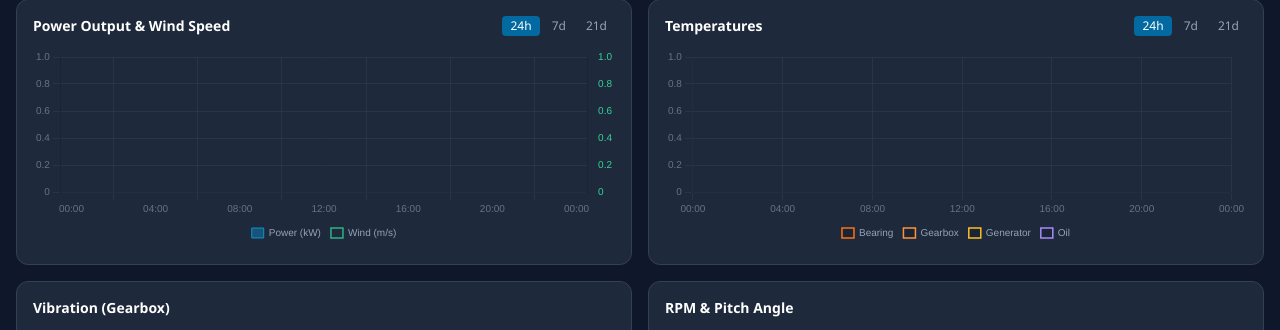
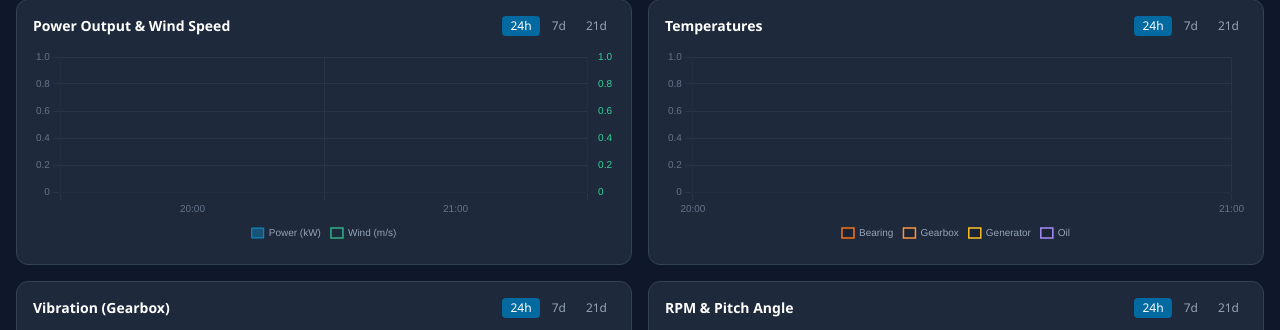
Before and after one commit to jbf-code/Wind_Monitor, a Flask app: page /turbine/1 in a window 1280 px wide. Shown: the part 436-766 px from the top of the page. Run offline with Flask 3, Linux system fonts and the light colour scheme; the visitor is signed in with stand-in values (Sample User, id 1); tables that the repository leaves empty hold one stand-in row (values such as "Sample post"); data that the repository does not hold is empty; some libraries are stand-ins or nearby versions.

Commit message:
feat: unified range controls on all 4 detail charts, fix x-axis time unit
- Add 24h/7d/21d buttons to Vibration and RPM/Pitch charts
- Replace static CHART_OPTS with chartOpts(range) helper that sets
  correct x-axis unit (hour for 24h, day for 7d/21d) and tick count
- Unify setRange/setRange2 into single setRange() that updates all
  4 charts and all 4 button groups simultaneously
- All charts now show day labels on x-axis in 7d and 21d modes

Co-Authored-By: Claude Sonnet 4.6 <noreply@anthropic.com>

```diff
--- a/templates/turbine_detail.html
+++ b/templates/turbine_detail.html
@@ -135,6 +135,11 @@
   <div class="card p-4">
     <div class="flex items-center justify-between mb-3">
       <h2 class="text-sm font-semibold text-white">{% if lang=='da' %}Vibration (gearkasse){% else %}Vibration (Gearbox){% endif %}</h2>
+      <div class="flex gap-1 text-xs">
+        <button onclick="setRange('24h')" id="range3-24h" class="range3-btn px-2 py-0.5 rounded bg-sky-700 text-white">24h</button>
+        <button onclick="setRange('7d')"  id="range3-7d"  class="range3-btn px-2 py-0.5 rounded text-slate-400 hover:text-white">7d</button>
+        <button onclick="setRange('21d')" id="range3-21d" class="range3-btn px-2 py-0.5 rounded text-slate-400 hover:text-white">21d</button>
+      </div>
     </div>
     <div style="height:180px;"><canvas id="chartVibration"></canvas></div>
   </div>
@@ -143,6 +148,11 @@
   <div class="card p-4">
     <div class="flex items-center justify-between mb-3">
       <h2 class="text-sm font-semibold text-white">RPM & {% if lang=='da' %}Pitch{% else %}Pitch Angle{% endif %}</h2>
+      <div class="flex gap-1 text-xs">
+        <button onclick="setRange('24h')" id="range4-24h" class="range4-btn px-2 py-0.5 rounded bg-sky-700 text-white">24h</button>
+        <button onclick="setRange('7d')"  id="range4-7d"  class="range4-btn px-2 py-0.5 rounded text-slate-400 hover:text-white">7d</button>
+        <button onclick="setRange('21d')" id="range4-21d" class="range4-btn px-2 py-0.5 rounded text-slate-400 hover:text-white">21d</button>
+      </div>
     </div>
     <div style="height:180px;"><canvas id="chartRpmPitch"></canvas></div>
   </div>
@@ -272,19 +282,29 @@ function drawGauge(canvasId, value, max, color, thresholds) {
 }
 
 // ── Charts ────────────────────────────────────────────────────────────────────
-const CHART_OPTS = {
+// Build chart options with correct x-axis time unit per range
+function chartOpts(range, extraScales) {
+  const unit = range === '24h' ? 'hour' : (range === '7d' ? 'day' : 'day');
+  const maxTicks = range === '24h' ? 8 : (range === '7d' ? 7 : 7);
+  const fmt = range === '24h'
+    ? { hour: 'HH:mm', minute: 'HH:mm' }
+    : { day: 'd MMM', hour: 'HH:mm' };
+  const base = {
     responsive: true, maintainAspectRatio: false,
     animation: { duration: 300 },
     interaction: { mode: 'index', intersect: false },
     plugins: { legend: { labels: { color: '#94a3b8', font: { size: 10 }, boxWidth: 12 }, position: 'bottom' } },
     scales: {
-    x: { type: 'time', time: { displayFormats: { minute: 'HH:mm', hour: 'HH:mm', day: 'MMM d' } }, grid: { color: 'rgba(51,65,85,0.5)' }, ticks: { color: '#64748b', maxTicksLimit: 8, font: { size: 10 } } },
-    y:  { grid: { color: 'rgba(51,65,85,0.5)' }, ticks: { color: '#64748b', font: { size: 10 } } },
+      x: { type: 'time', time: { unit, displayFormats: fmt }, grid: { color: 'rgba(51,65,85,0.5)' }, ticks: { color: '#64748b', maxTicksLimit: maxTicks, font: { size: 10 } } },
+      y: { grid: { color: 'rgba(51,65,85,0.5)' }, ticks: { color: '#64748b', font: { size: 10 } } },
+      ...(extraScales || {})
     }
   };
+  return base;
+}
 
 let chartPW, chartT, chartV, chartRP;
-let currentRange = '24h', currentRange2 = '24h';
+let currentRange = '24h';
 
 async function fetchMetric(metric, range) {
   const r = await fetch(`/api/turbine/${TURBINE_ID}/chart?metric=${metric}&range=${range}`);
@@ -298,11 +318,11 @@ async function loadPowerWindChart(range) {
   chartPW = new Chart(ctx, {
     data: {
       datasets: [
-        { type:'bar', label: LANG==='da'?'Effekt (kW)':'Power (kW)', data: pw.map(d=>({x:new Date(d.t),y:d.v})), backgroundColor:'rgba(14,165,233,0.35)', borderColor:'rgba(14,165,233,0.8)', borderWidth:1, borderRadius:1, yAxisID:'y' },
+        { type:'bar',  label: LANG==='da'?'Effekt (kW)':'Power (kW)', data: pw.map(d=>({x:new Date(d.t),y:d.v})), backgroundColor:'rgba(14,165,233,0.35)', borderColor:'rgba(14,165,233,0.8)', borderWidth:1, borderRadius:1, yAxisID:'y' },
         { type:'line', label: LANG==='da'?'Vind (m/s)':'Wind (m/s)', data: wd.map(d=>({x:new Date(d.t),y:d.v})), borderColor:'rgba(52,211,153,0.8)', backgroundColor:'transparent', pointRadius:0, borderWidth:1.5, tension:0.4, yAxisID:'y2' },
       ]
     },
-    options: { ...CHART_OPTS, scales: { ...CHART_OPTS.scales, y:{...CHART_OPTS.scales.y,position:'left'}, y2:{grid:{display:false},ticks:{color:'#34d399',font:{size:10}},position:'right'} } }
+    options: chartOpts(range, { y:{ grid:{color:'rgba(51,65,85,0.5)'}, ticks:{color:'#64748b',font:{size:10}}, position:'left' }, y2:{ grid:{display:false}, ticks:{color:'#34d399',font:{size:10}}, position:'right' } })
   });
 }
 
@@ -319,24 +339,27 @@ async function loadTempChart(range) {
     type:'line',
     data: {
       datasets: [
-        { label: LANG==='da'?'Leje':'Bearing', data: bt.map(d=>({x:new Date(d.t),y:d.v})), borderColor:'#f97316', pointRadius:0, borderWidth:1.5, tension:0.4 },
-        { label: LANG==='da'?'Gearkasse':'Gearbox', data: gt.map(d=>({x:new Date(d.t),y:d.v})), borderColor:'#fb923c', pointRadius:0, borderWidth:1.5, tension:0.4 },
-        { label: LANG==='da'?'Generator':'Generator', data: gen.map(d=>({x:new Date(d.t),y:d.v})), borderColor:'#fbbf24', pointRadius:0, borderWidth:1.5, tension:0.4 },
-        { label: LANG==='da'?'Olie':'Oil', data: ot.map(d=>({x:new Date(d.t),y:d.v})), borderColor:'#a78bfa', pointRadius:0, borderWidth:1.5, tension:0.4 },
+        { label: LANG==='da'?'Leje':'Bearing',     data: bt.map(d=>({x:new Date(d.t),y:d.v})),  borderColor:'#f97316', pointRadius:0, borderWidth:1.5, tension:0.4 },
+        { label: LANG==='da'?'Gearkasse':'Gearbox', data: gt.map(d=>({x:new Date(d.t),y:d.v})),  borderColor:'#fb923c', pointRadius:0, borderWidth:1.5, tension:0.4 },
+        { label: 'Generator',                        data: gen.map(d=>({x:new Date(d.t),y:d.v})), borderColor:'#fbbf24', pointRadius:0, borderWidth:1.5, tension:0.4 },
+        { label: LANG==='da'?'Olie':'Oil',           data: ot.map(d=>({x:new Date(d.t),y:d.v})),  borderColor:'#a78bfa', pointRadius:0, borderWidth:1.5, tension:0.4 },
       ]
     },
-    options: CHART_OPTS
+    options: chartOpts(range)
   });
 }
 
-async function loadVibrationChart() {
+async function loadVibrationChart(range) {
+  range = range || currentRange;
   const [vx, vy, vz] = await Promise.all([
-    fetchMetric('vibration_gearbox_x', currentRange),
-    fetchMetric('vibration_gearbox_y', currentRange),
-    fetchMetric('vibration_gearbox_z', currentRange),
+    fetchMetric('vibration_gearbox_x', range),
+    fetchMetric('vibration_gearbox_y', range),
+    fetchMetric('vibration_gearbox_z', range),
   ]);
   const ctx = document.getElementById('chartVibration').getContext('2d');
   if (chartV) chartV.destroy();
+  const opts = chartOpts(range);
+  opts.plugins.annotation = { annotations: { threshold: { type:'line', yMin:0.5, yMax:0.5, borderColor:'rgba(239,68,68,0.5)', borderWidth:1, borderDash:[6,4], label:{content:LANG==='da'?'Grænse':'Limit',enabled:true,color:'#ef4444',font:{size:9}} } } };
   chartV = new Chart(ctx, {
     type:'line',
     data: {
@@ -346,43 +369,41 @@ async function loadVibrationChart() {
         { label:'Z', data: vz.map(d=>({x:new Date(d.t),y:d.v})), borderColor:'#3b82f6', pointRadius:0, borderWidth:1.5, tension:0.4 },
       ]
     },
-    options: { ...CHART_OPTS, plugins: { ...CHART_OPTS.plugins, annotation: {
-      annotations: { threshold: { type:'line', yMin:0.5, yMax:0.5, borderColor:'rgba(239,68,68,0.5)', borderWidth:1, borderDash:[6,4], label:{content:LANG==='da'?'Grænse':'Limit',enabled:true,color:'#ef4444',font:{size:9}} } }
-    }}}
+    options: opts
   });
 }
 
-async function loadRpmPitchChart() {
+async function loadRpmPitchChart(range) {
+  range = range || currentRange;
   const [rpm, pitch] = await Promise.all([
-    fetchMetric('rotor_rpm', currentRange),
-    fetchMetric('pitch_angle_deg', currentRange),
+    fetchMetric('rotor_rpm', range),
+    fetchMetric('pitch_angle_deg', range),
   ]);
   const ctx = document.getElementById('chartRpmPitch').getContext('2d');
   if (chartRP) chartRP.destroy();
   chartRP = new Chart(ctx, {
     data: {
       datasets: [
-        { type:'line', label:'RPM', data: rpm.map(d=>({x:new Date(d.t),y:d.v})), borderColor:'#a855f7', backgroundColor:'transparent', pointRadius:0, borderWidth:1.5, tension:0.4, yAxisID:'y' },
+        { type:'line', label:'RPM',                           data: rpm.map(d=>({x:new Date(d.t),y:d.v})),   borderColor:'#a855f7', backgroundColor:'transparent', pointRadius:0, borderWidth:1.5, tension:0.4, yAxisID:'y' },
         { type:'line', label: LANG==='da'?'Pitch (°)':'Pitch (°)', data: pitch.map(d=>({x:new Date(d.t),y:d.v})), borderColor:'#06b6d4', backgroundColor:'transparent', pointRadius:0, borderWidth:1.5, tension:0.4, yAxisID:'y2' },
       ]
     },
-    options: { ...CHART_OPTS, scales: { ...CHART_OPTS.scales, y:{...CHART_OPTS.scales.y,position:'left'}, y2:{grid:{display:false},ticks:{color:'#06b6d4',font:{size:10}},position:'right'} } }
+    options: chartOpts(range, { y:{ grid:{color:'rgba(51,65,85,0.5)'}, ticks:{color:'#64748b',font:{size:10}}, position:'left' }, y2:{ grid:{display:false}, ticks:{color:'#06b6d4',font:{size:10}}, position:'right' } })
   });
 }
 
+// Single unified range setter — updates all 4 charts and all 4 button groups
 function setRange(r) {
   currentRange = r;
-  document.querySelectorAll('.range-btn').forEach(b=>b.className='range-btn px-2 py-0.5 rounded text-slate-400 hover:text-white');
-  document.getElementById('range-'+r).className='range-btn px-2 py-0.5 rounded bg-sky-700 text-white';
+  [['range-btn','range'], ['range2-btn','range2'], ['range3-btn','range3'], ['range4-btn','range4']].forEach(([cls, prefix]) => {
+    document.querySelectorAll('.'+cls).forEach(b => b.className = cls+' px-2 py-0.5 rounded text-slate-400 hover:text-white');
+    const btn = document.getElementById(prefix+'-'+r);
+    if (btn) btn.className = cls+' px-2 py-0.5 rounded bg-sky-700 text-white';
+  });
   loadPowerWindChart(r);
-  loadVibrationChart();
-  loadRpmPitchChart();
-}
-function setRange2(r) {
-  currentRange2 = r;
-  document.querySelectorAll('.range2-btn').forEach(b=>b.className='range2-btn px-2 py-0.5 rounded text-slate-400 hover:text-white');
-  document.getElementById('range2-'+r).className='range2-btn px-2 py-0.5 rounded bg-sky-700 text-white';
   loadTempChart(r);
+  loadVibrationChart(r);
+  loadRpmPitchChart(r);
 }
 
 // ── Live Data & Gauges ────────────────────────────────────────────────────────
@@ -573,8 +594,8 @@ async function runAiAnalysis() {
 loadLiveData();
 loadPowerWindChart('24h');
 loadTempChart('24h');
-loadVibrationChart();
-loadRpmPitchChart();
+loadVibrationChart('24h');
+loadRpmPitchChart('24h');
 initTurbineMap({{ turbine.latitude }}, {{ turbine.longitude }});
 
 setInterval(loadLiveData, 60000);
```
Lines whose indentation alone changed are shown as unchanged.
